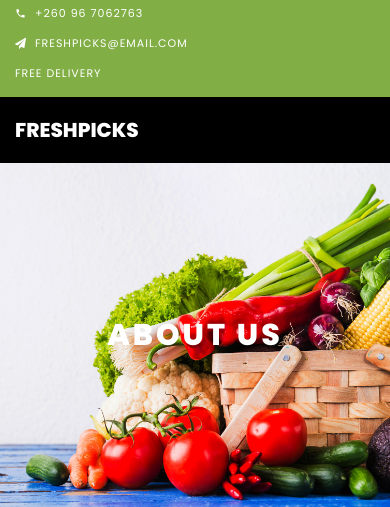
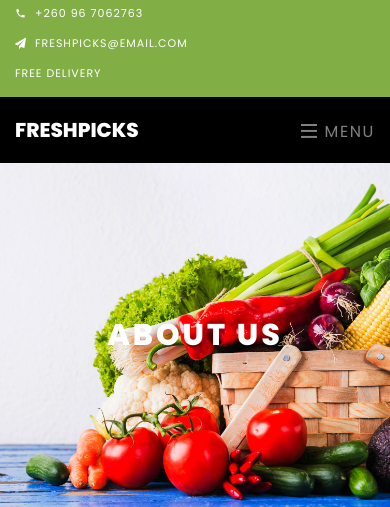
Before and after one commit to uj-student/fresh-picks, a Flask app: page /about in a window 390 px wide. Shown: the top 507 px of the page. Run offline with Flask 2, Linux system fonts and the light colour scheme; some libraries are stand-ins or nearby versions; some web fonts are replaced.

Commit message:
add menu icon to mobile view

```diff
--- a/freshpicks/templates/base_template.html
+++ b/freshpicks/templates/base_template.html
@@ -57,6 +57,11 @@
     <div class="container">
         <a class="navbar-brand" href="{{ url_for('main.home') }}">{% block navbar %}{% endblock %}</a>
 
+        <button class="navbar-toggler" type="button" data-toggle="collapse" data-target="#ftco-nav"
+                aria-controls="ftco-nav" aria-expanded="false" aria-label="Toggle navigation">
+            <span class="oi oi-menu"></span> Menu
+        </button>
+
         <div class="collapse navbar-collapse" id="ftco-nav">
             <ul class="navbar-nav ml-auto">
                 <li class="nav-item active"><a href="{{ url_for('main.home') }}" class="nav-link">Home</a></li>
@@ -65,10 +70,10 @@
                        aria-haspopup="true" aria-expanded="false">Shop</a>
                     <div class="dropdown-menu" aria-labelledby="dropdown04">
                         {#                        <a class="dropdown-item" href="shop.html">Shop</a>#}
-{#                        <a class="dropdown-item" href="{{ url_for('wish') }}">Wishlist</a>#}
+                        {#                        <a class="dropdown-item" href="{{ url_for('wish') }}">Wishlist</a>#}
                         <a class="dropdown-item" href="{{ url_for('main.products') }}">Products</a>
                         <a class="dropdown-item" href="{{ url_for('customers.cart') }}">Cart</a>
-{#                        <a class="dropdown-item" href="{{ url_for('checkout') }}">Checkout</a>#}
+                        {#                        <a class="dropdown-item" href="{{ url_for('checkout') }}">Checkout</a>#}
                     </div>
                 </li>
                 <li class="nav-item"><a href="{{ url_for('main.about') }}" class="nav-link">About</a></li>
@@ -84,7 +89,8 @@
                             <a class="dropdown-item" href="{{ url_for('customers.account') }}">My Profile</a>
                         </div>
                     </li>
-                    <li class="nav-item cta cta-colored"><a href="{{ url_for('customers.cart') }}" class="nav-link"><span
+                    <li class="nav-item cta cta-colored"><a href="{{ url_for('customers.cart') }}"
+                                                            class="nav-link"><span
                             class="icon-shopping_cart"></span>{{ session['total_quantity'] }}</a></li>
                 {% else: %}
                     <li class="nav-item"><a href="{{ url_for('customers.login') }}" class="nav-link">Login</a></li>
```
